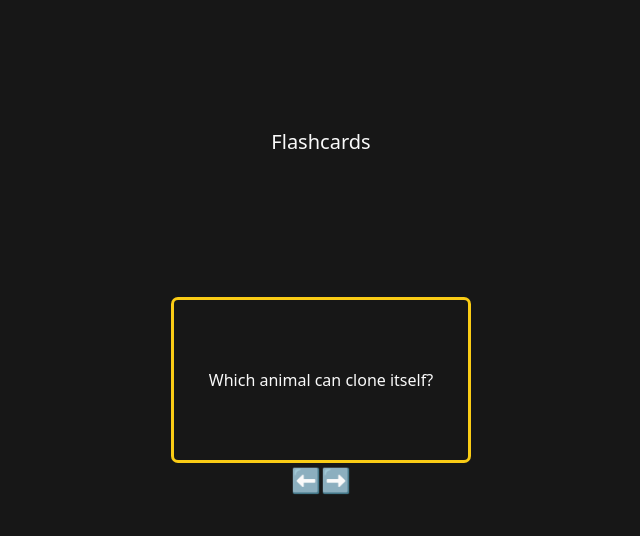
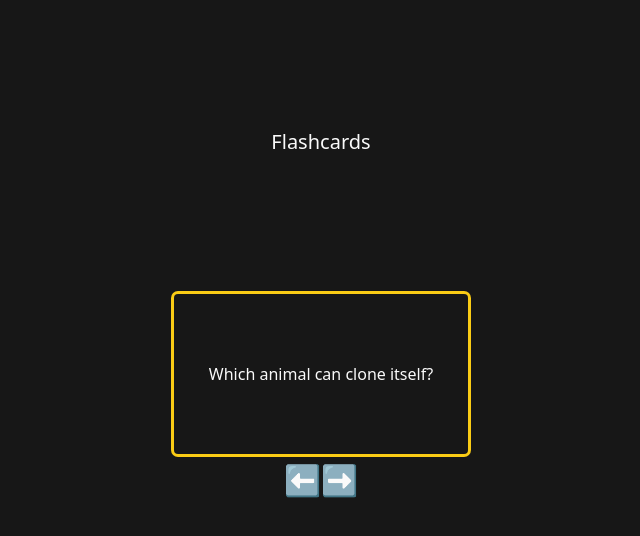
Before and after one commit to mshortcodes/mini-projects, a React (Vite) app: page / in a window 1280 px wide. Shown: the top 536 px of the page, without its empty margins (319-959 px from the left). Built offline with nearby package versions, Linux system fonts and the light colour scheme.

Commit message:
Add flashcards

```diff
--- a/src/components/Flashcards.jsx
+++ b/src/components/Flashcards.jsx
@@ -59,7 +59,7 @@ function Flashcards() {
 				<div className='flex-1 max-w-xs flex flex-col justify-center items-center'>
 					<div
 						onClick={toggleShowAnswer}
-						className='flex items-center justify-center h-40 ring ring-yellow-400 rounded w-11/12'>
+						className='flex items-center justify-center h-40 ring ring-yellow-400 rounded w-11/12 cursor-pointer'>
 						<p
 							className={`text-neutral-50 text-center ${
 								showAnswer ? 'text-8xl' : ''
@@ -69,11 +69,15 @@ function Flashcards() {
 								: flashcards[currentFlashCard].question}
 						</p>
 					</div>
-					<div className='flex p-1'>
-						<p onClick={previousFlashCard} className='text-2xl'>
+					<div className='flex p-2'>
+						<p
+							onClick={previousFlashCard}
+							className='text-3xl cursor-pointer'>
 							⬅️
 						</p>
-						<p onClick={nextFlashCard} className='text-2xl'>
+						<p
+							onClick={nextFlashCard}
+							className='text-3xl cursor-pointer'>
 							➡️
 						</p>
 					</div>
```
